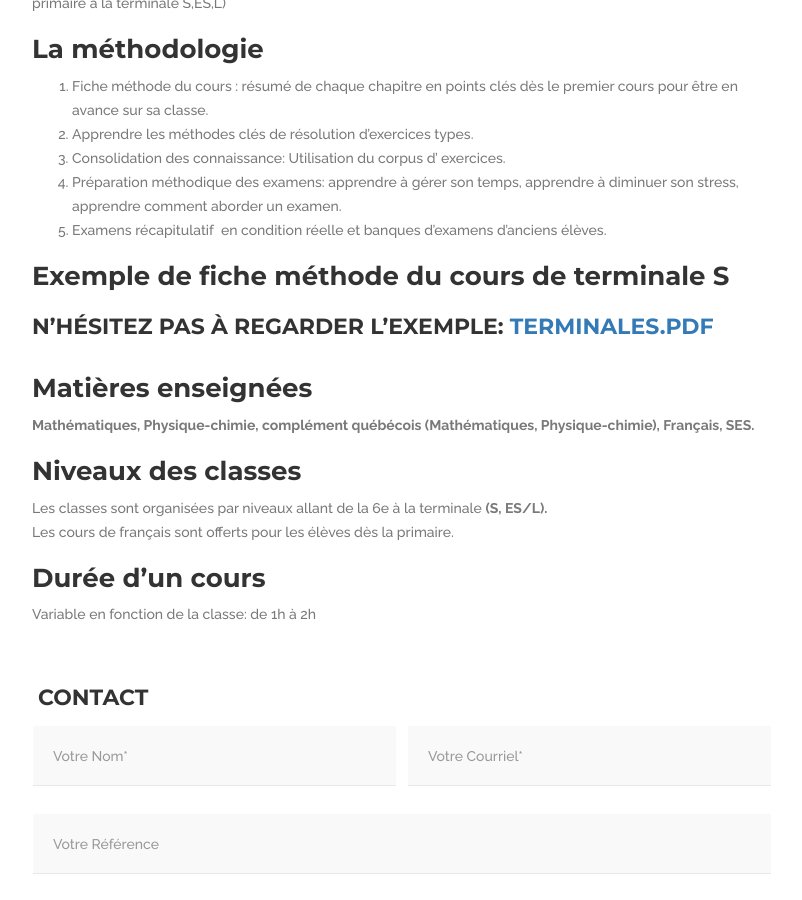
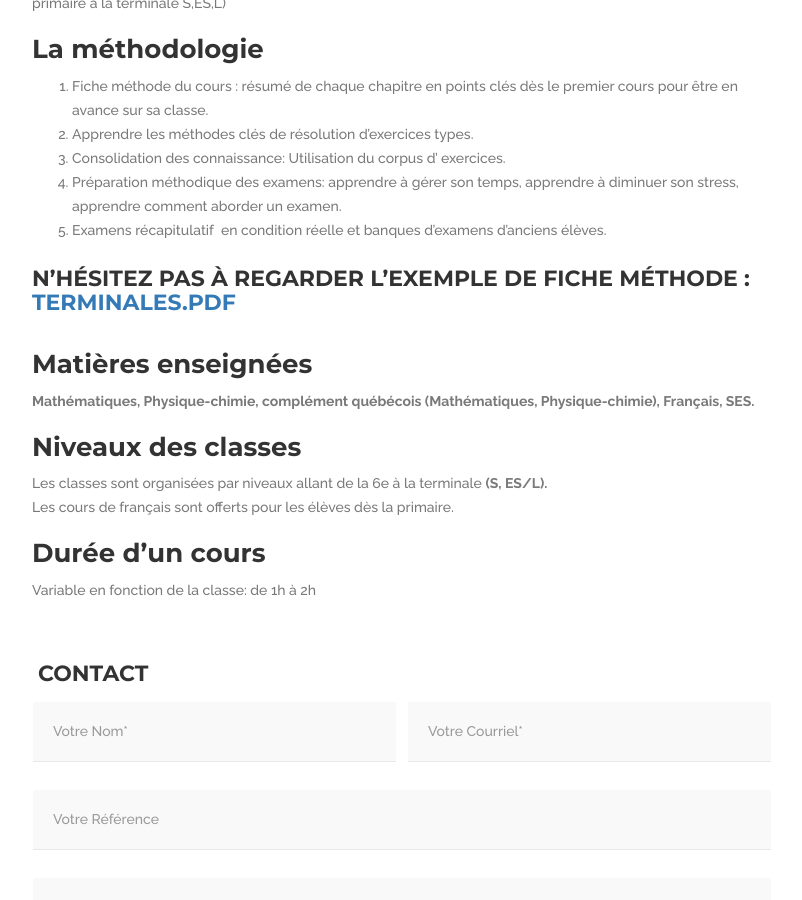
Before and after one commit to bkingg/les-clefs-pour-reussir, a Jekyll site: the page built from _programmes/test 2.md, in a window 1280 px wide and 900 px high, scrolled down 1136 px. Shown: the whole window, without its empty margins (233-1035 px from the left). Built offline with Jekyll 4.4.1, drawn with Linux system fonts in a browser that asks for light colours.

Commit message:
Update from Forestry.io - test 2.md

```diff
--- a/_programmes/test 2.md
+++ b/_programmes/test 2.md
@@ -16,9 +16,7 @@ Les cours enseignés sont organisés par élèves de même niveaux afin de facil
 4. Préparation méthodique des examens: apprendre à gérer son temps,  apprendre à diminuer son stress, apprendre comment aborder un examen.
 5. Examens récapitulatif  en condition réelle et banques d’examens d’anciens élèves.
 
-### Exemple de fiche méthode du cours de terminale S
-
-#### N'hésitez pas à regarder l'exemple: [TerminaleS.pdf](/uploads/TerminaleS.pdf "TerminaleS.pdf")
+#### N'hésitez pas à regarder l'exemple de fiche méthode : [TerminaleS.pdf](/uploads/TerminaleS.pdf "TerminaleS.pdf")
 
 ### Matières enseignées
 
```
